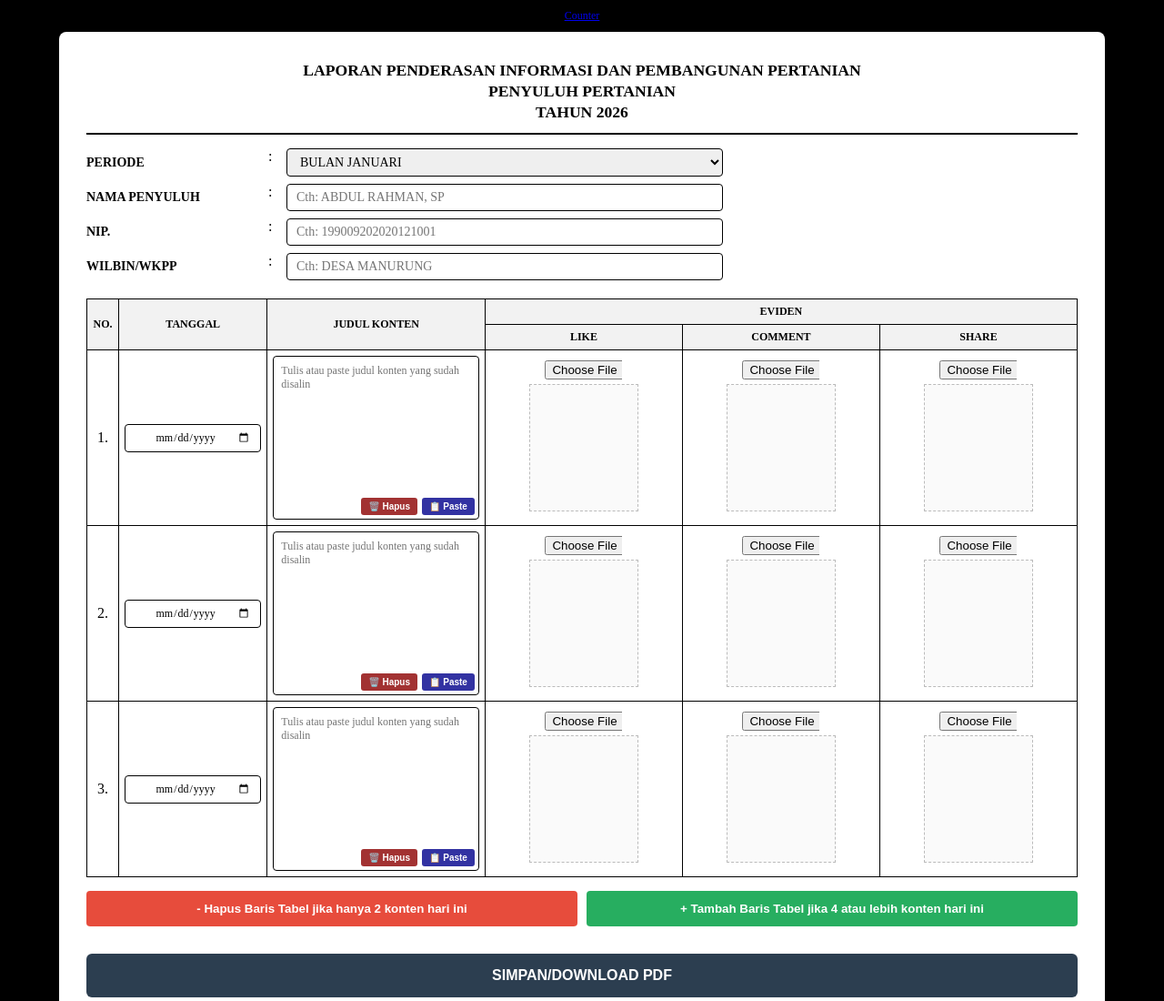
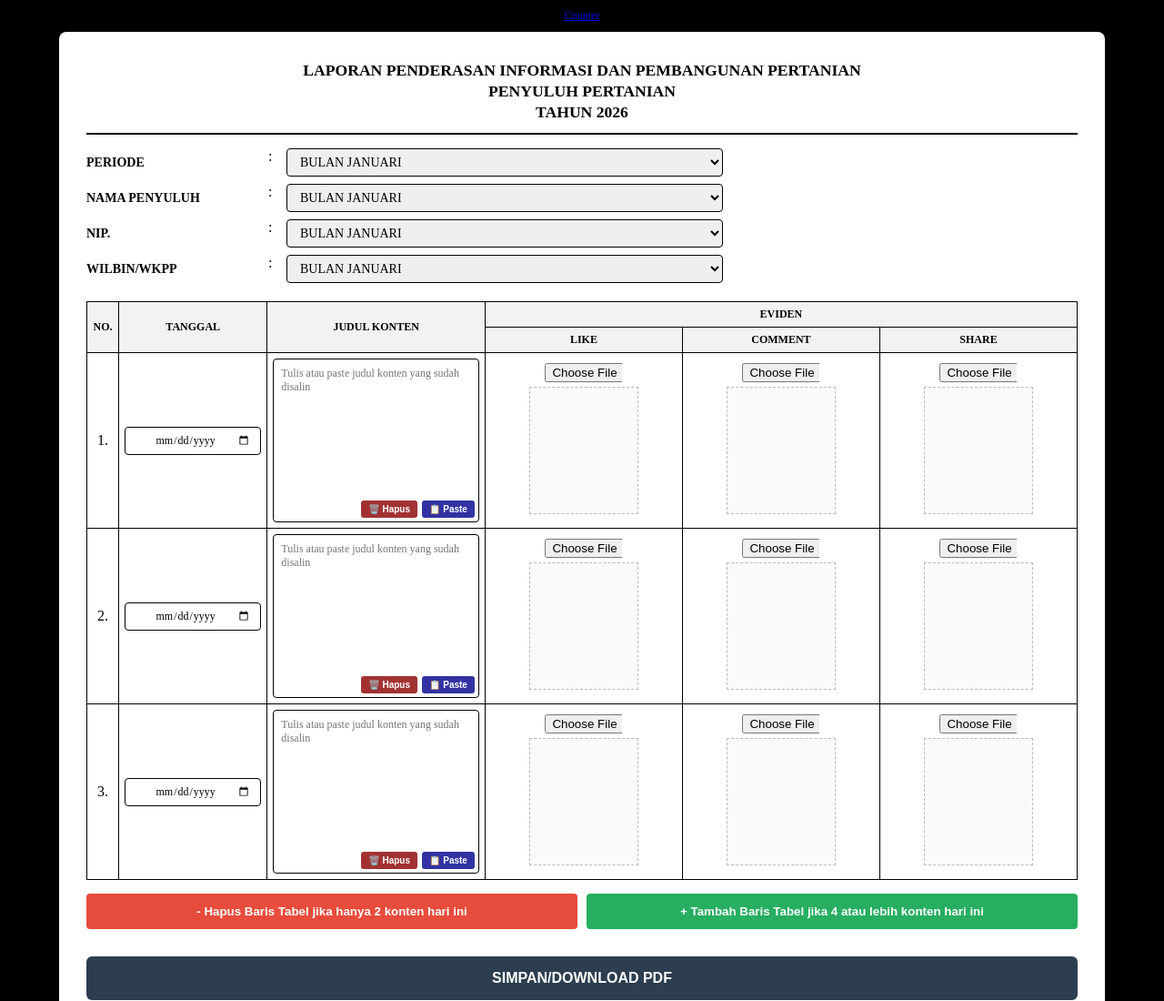
Before and after one commit to mamank757/milenial, a plain HTML site: page index.html in a window 1280 px wide. Shown: the top 1100 px of the page at 91% size. Drawn offline with Linux system fonts and the light colour scheme; a script that the page names is missing.

Commit message:
Update index.html

```diff
--- a/index.html
+++ b/index.html
@@ -168,13 +168,27 @@
         </select>
 
         <label>NAMA PENYULUH</label> <span>:</span>
-        <input type="text" id="id_nama" placeholder="Cth: ABDUL RAHMAN, SP">
+            <select id="id_nama">
+            <option>BULAN JANUARI</option><option>BULAN FEBRUARI</option><option>BULAN MARET</option>
+            <option>BULAN APRIL</option><option>BULAN MEI</option><option>BULAN JUNI</option>
+            <option>BULAN JULI</option><option>BULAN AGUSTUS</option><option>BULAN SEPTEMBER</option>
+            <option>BULAN OKTOBER</option><option>BULAN NOVEMBER</option><option>BULAN DESEMBER</option>
+        </select>
 
         <label>NIP.</label> <span>:</span>
-        <input type="text" id="id_nip" placeholder="Cth: 199009202020121001" maxlength="21">
-
+            <select id="id_nip">
+            <option>BULAN JANUARI</option><option>BULAN FEBRUARI</option><option>BULAN MARET</option>
+            <option>BULAN APRIL</option><option>BULAN MEI</option><option>BULAN JUNI</option>
+            <option>BULAN JULI</option><option>BULAN AGUSTUS</option><option>BULAN SEPTEMBER</option>
+            <option>BULAN OKTOBER</option><option>BULAN NOVEMBER</option><option>BULAN DESEMBER</option>
+        </select>
         <label>WILBIN/WKPP</label> <span>:</span>
-        <input type="text" id="id_wilayah" placeholder="Cth: DESA MANURUNG">
+            <select id="id_wilayah">
+            <option>BULAN JANUARI</option><option>BULAN FEBRUARI</option><option>BULAN MARET</option>
+            <option>BULAN APRIL</option><option>BULAN MEI</option><option>BULAN JUNI</option>
+            <option>BULAN JULI</option><option>BULAN AGUSTUS</option><option>BULAN SEPTEMBER</option>
+            <option>BULAN OKTOBER</option><option>BULAN NOVEMBER</option><option>BULAN DESEMBER</option>
+        </select>
     </div>
 
     <table>
```
